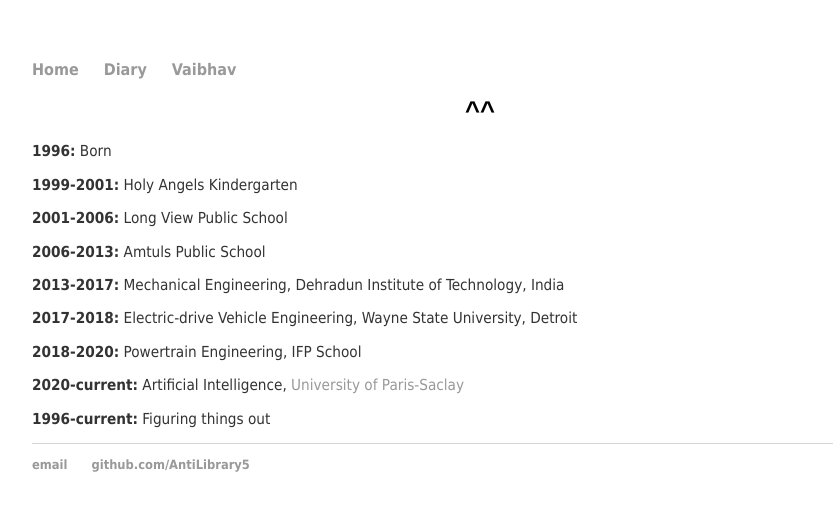
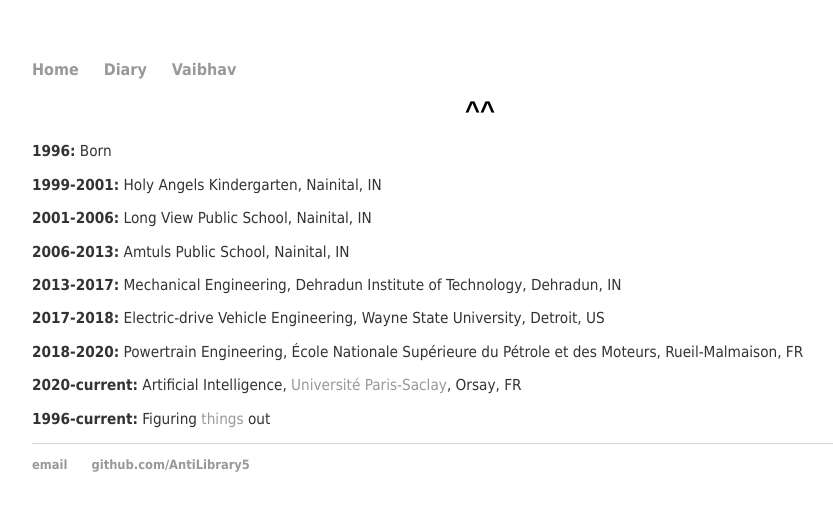
Before and after one commit to AntiLibrary5/AntiLibrary5.github.io, a Jekyll site: the page built from vaibhav/index.html, in a window 1280 px wide. Shown: the top 511 px of the page, without its empty margins (160-993 px from the left). Built offline with Jekyll 4.4.1, drawn with Linux system fonts in a browser that asks for light colours.

Commit message:
Update index.html

```diff
--- a/vaibhav/index.html
+++ b/vaibhav/index.html
@@ -4,11 +4,11 @@
 ---
 <h1 align="center">^^</h1>
 <p align="justify"><b>1996:</b> Born</p>
-<p align="justify"><b>1999-2001:</b> Holy Angels Kindergarten</p>
-<p align="justify"><b>2001-2006:</b> Long View Public School</p>
-<p align="justify"><b>2006-2013:</b> Amtuls Public School</p>
-<p align="justify"><b>2013-2017:</b> Mechanical Engineering, Dehradun Institute of Technology, India</p>
-<p align="justify"><b>2017-2018:</b> Electric-drive Vehicle Engineering, Wayne State University, Detroit</p>
-<p align="justify"><b>2018-2020:</b> Powertrain Engineering, IFP School</p>
-<p align="justify"><b>2020-current:</b> Artificial Intelligence, <a href="https://www.universite-paris-saclay.fr/en">University of Paris-Saclay</a></p>
-<p align="justify"><b>1996-current:</b> Figuring things out</p>
+<p align="justify"><b>1999-2001:</b> Holy Angels Kindergarten, Nainital, IN</p>
+<p align="justify"><b>2001-2006:</b> Long View Public School, Nainital, IN</p>
+<p align="justify"><b>2006-2013:</b> Amtuls Public School, Nainital, IN</p>
+<p align="justify"><b>2013-2017:</b> Mechanical Engineering, Dehradun Institute of Technology, Dehradun, IN</p>
+<p align="justify"><b>2017-2018:</b> Electric-drive Vehicle Engineering, Wayne State University, Detroit, US</p>
+<p align="justify"><b>2018-2020:</b> Powertrain Engineering, École Nationale Supérieure du Pétrole et des Moteurs, Rueil-Malmaison, FR</p>
+<p align="justify"><b>2020-current:</b> Artificial Intelligence, <a href="https://www.universite-paris-saclay.fr/en">Université Paris-Saclay</a>, Orsay, FR</p>
+<p align="justify"><b>1996-current:</b> Figuring <a href="https://static-ssl.businessinsider.com/image/5aea27f242e1cc0c2c26817b-2000/hubble-extreme-ultra-deep-field-infrared-uv-deepest-patch-night-sky-nasa-stsci.jp2">things</a> out</p>
```
